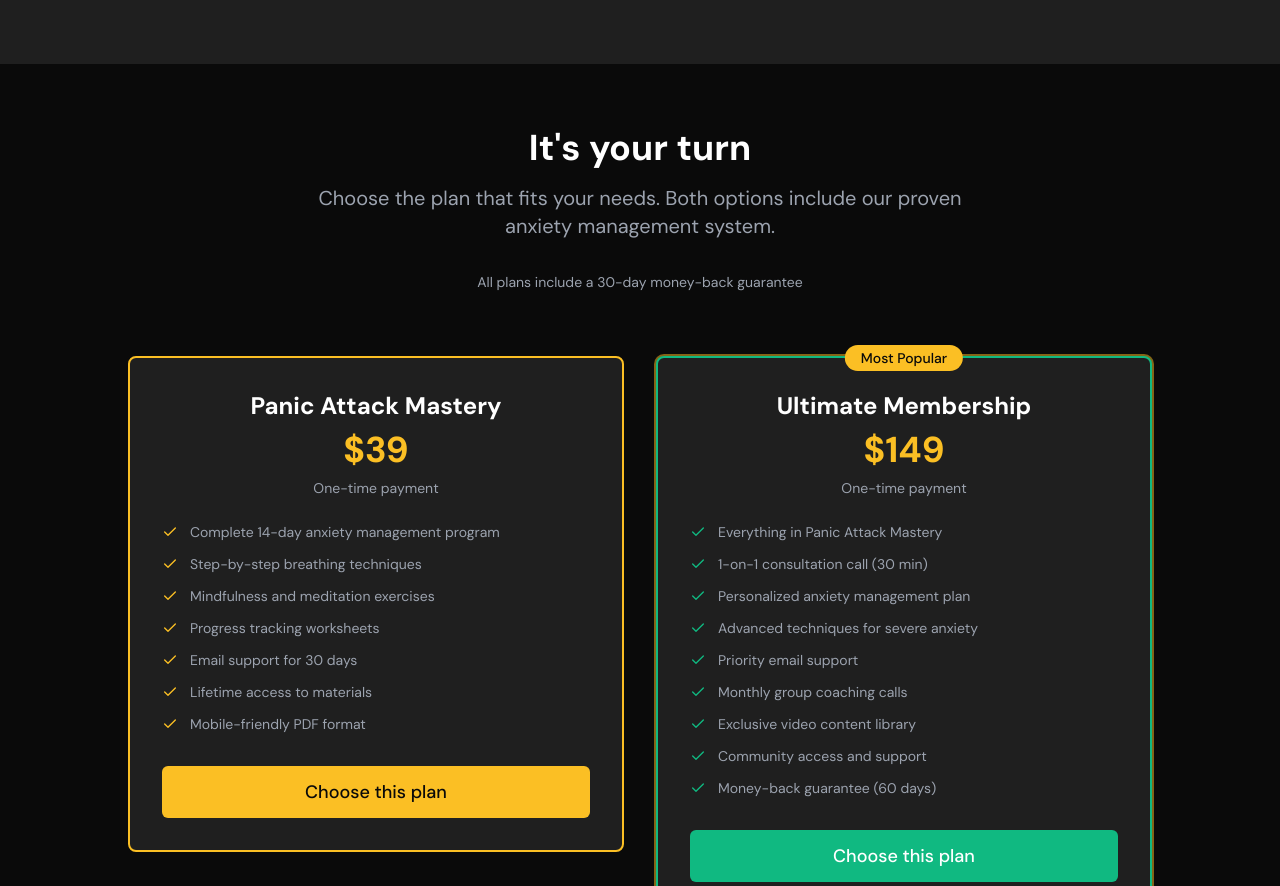
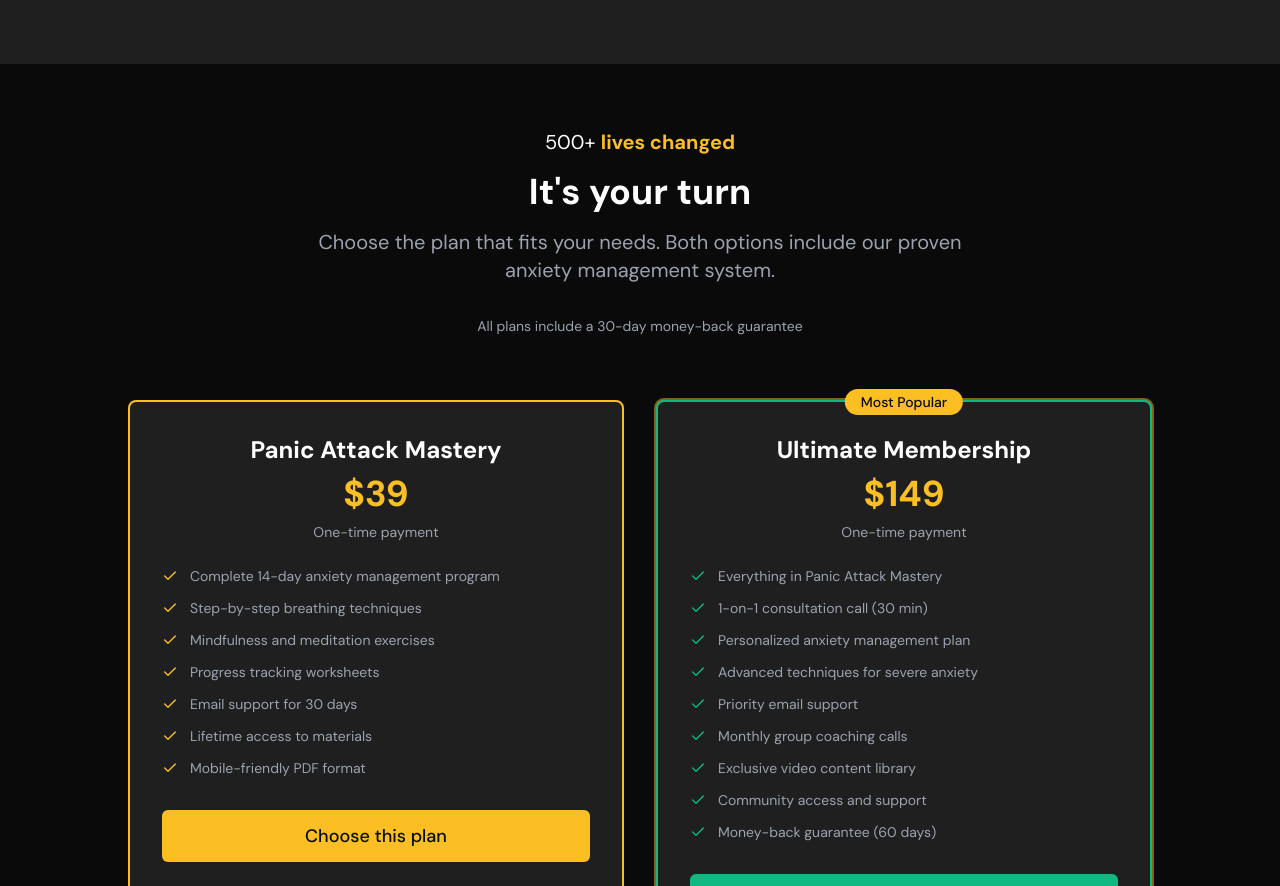
Before and after one commit to roy-nguyen-dev/Krolla, a Next.js app: page / in a window 1280 px wide. Shown: the part 3422-4308 px from the top of the page. Built offline with nearby package versions, Linux system fonts and the light colour scheme.

Commit message:
update/pricing-section

```diff
--- a/src/app/globals.css
+++ b/src/app/globals.css
@@ -1,4 +1,6 @@
 @import url('https://fonts.googleapis.com/css2?family=DM+Sans:ital,opsz,wght@0,9..40,100..1000;1,9..40,100..1000&display=swap');
+@import 'keen-slider/keen-slider.min.css';
+
 @tailwind base;
 @tailwind components;
 @tailwind utilities;
@@ -30,11 +32,7 @@ body {
 
 body {
   color: rgb(var(--foreground-rgb));
-  background: linear-gradient(
-      to bottom,
-      transparent,
-      rgb(var(--background-end-rgb))
-    )
+  background: linear-gradient(to bottom, transparent, rgb(var(--background-end-rgb)))
     rgb(var(--background-start-rgb));
 }
 
--- a/src/app/layout.tsx
+++ b/src/app/layout.tsx
@@ -1,45 +1,44 @@
-import type { Metadata } from "next";
-import { DM_Sans } from "next/font/google";
-import "./globals.css";
+import type { Metadata } from 'next'
+import { DM_Sans } from 'next/font/google'
+import './globals.css'
 
-import SiteHeader from "@/components/sections/site-header";
+import SiteHeader from '@/components/sections/site-header'
 
 const dmSans = DM_Sans({
-  subsets: ["latin"],
-  variable: "--font-dm-sans",
-});
+  subsets: ['latin'],
+  variable: '--font-dm-sans',
+})
 
 export const metadata: Metadata = {
-  title: "Anxiety Management eBook - Break the Anxiety Cycle",
+  icons: {
+    icon: '/public/images/logo.svg',
+  },
+  title: 'Anxiety Management eBook - Break the Anxiety Cycle',
   description:
-    "The only eBook that shows you how to break the anxiety cycle. Learn proven techniques to manage anxiety, stop panic attacks, and reclaim your peace of mind.",
+    'The only eBook that shows you how to break the anxiety cycle. Learn proven techniques to manage anxiety, stop panic attacks, and reclaim your peace of mind.',
   keywords:
-    "anxiety management, panic attacks, mental health, mindfulness, breathing exercises, stress relief",
-  authors: [{ name: "Anxiety Management Team" }],
+    'anxiety management, panic attacks, mental health, mindfulness, breathing exercises, stress relief',
+  authors: [{ name: 'Anxiety Management Team' }],
   openGraph: {
-    title: "Anxiety Management eBook - Break the Anxiety Cycle",
+    title: 'Anxiety Management eBook - Break the Anxiety Cycle',
     description:
-      "Learn proven techniques to manage anxiety and stop panic attacks with our comprehensive 14-day program.",
-    type: "website",
-    locale: "en_US",
+      'Learn proven techniques to manage anxiety and stop panic attacks with our comprehensive 14-day program.',
+    type: 'website',
+    locale: 'en_US',
   },
   twitter: {
-    card: "summary_large_image",
-    title: "Anxiety Management eBook - Break the Anxiety Cycle",
+    card: 'summary_large_image',
+    title: 'Anxiety Management eBook - Break the Anxiety Cycle',
     description:
-      "Learn proven techniques to manage anxiety and stop panic attacks with our comprehensive 14-day program.",
+      'Learn proven techniques to manage anxiety and stop panic attacks with our comprehensive 14-day program.',
   },
   robots: {
     index: true,
     follow: true,
   },
-};
+}
 
-export default function RootLayout({
-  children,
-}: {
-  children: React.ReactNode;
-}) {
+export default function RootLayout({ children }: { children: React.ReactNode }) {
   return (
     <html lang="en" className={dmSans.variable}>
       <body className={`${dmSans.className} antialiased`}>
@@ -47,5 +46,5 @@ export default function RootLayout({
         {children}
       </body>
     </html>
-  );
+  )
 }
--- a/src/components/sections/pricing-section.tsx
+++ b/src/components/sections/pricing-section.tsx
@@ -54,11 +54,13 @@ export const PricingSection: React.FC = () => {
         viewport={{ once: true }}
         className="text-center mb-16"
       >
-        <h2 className="text-3xl md:text-4xl font-bold text-text-primary mb-4">
-          It's your turn
-        </h2>
+        <h3 className="text-2xl md:text-xl text-text-primary mb-4">
+          500+ <span className="text-accent-yellow font-bold">lives changed</span>
+        </h3>
+        <h2 className="text-3xl md:text-4xl font-bold text-text-primary mb-4">It's your turn</h2>
         <p className="text-xl text-text-secondary max-w-2xl mx-auto mb-8">
-          Choose the plan that fits your needs. Both options include our proven anxiety management system.
+          Choose the plan that fits your needs. Both options include our proven anxiety management
+          system.
         </p>
         <div className="text-sm text-text-secondary">
           All plans include a 30-day money-back guarantee
@@ -88,12 +90,10 @@ export const PricingSection: React.FC = () => {
         className="text-center mt-12"
       >
         <div className="bg-card-background rounded-card p-6 max-w-2xl mx-auto">
-          <h3 className="text-lg font-semibold text-text-primary mb-2">
-            Secure Payment
-          </h3>
+          <h3 className="text-lg font-semibold text-text-primary mb-2">Secure Payment</h3>
           <p className="text-text-secondary text-sm">
-            Your payment is processed securely through our encrypted checkout system.
-            We accept all major credit cards and PayPal.
+            Your payment is processed securely through our encrypted checkout system. We accept all
+            major credit cards and PayPal.
           </p>
         </div>
       </motion.div>
```
Also changed, not shown: package.json (+19 -18 lines), 1 other file (tests, documents, lock files or other folders).
